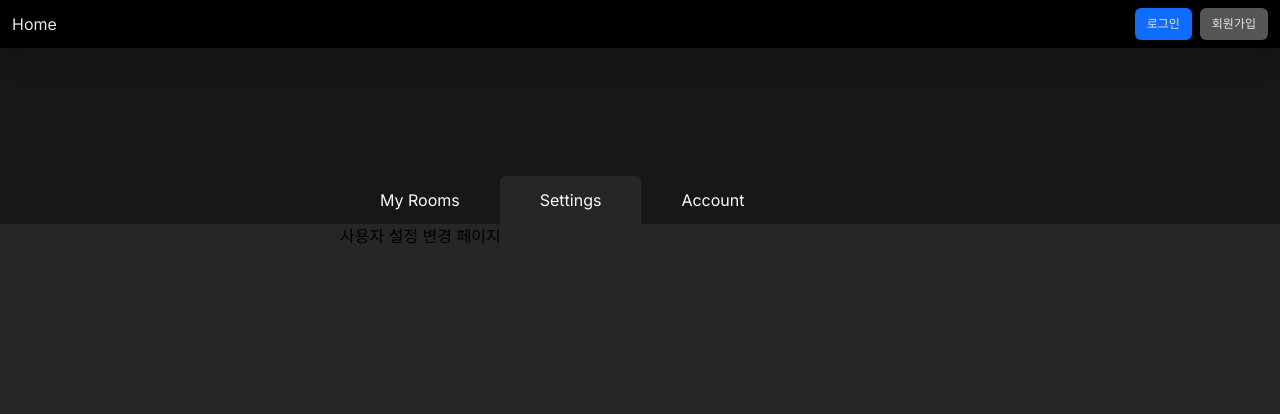
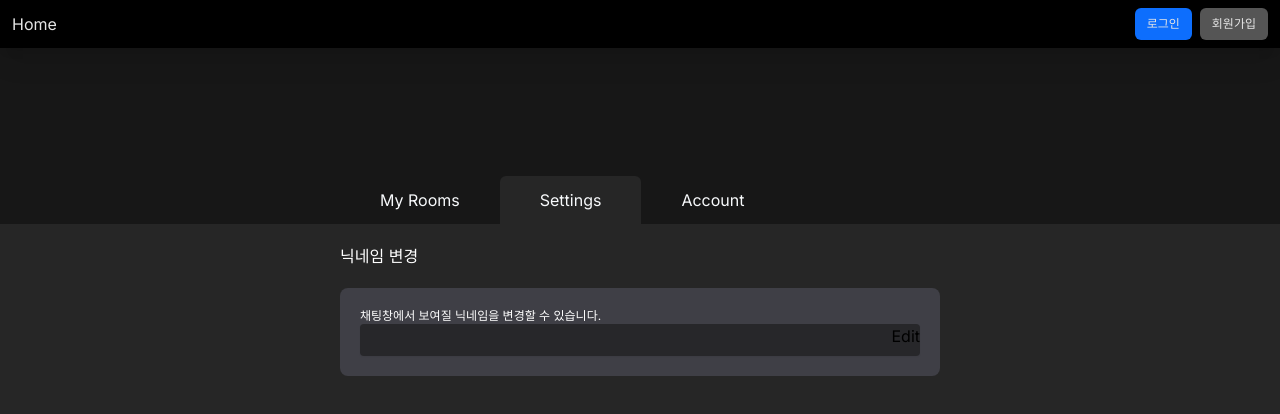
Before and after one commit to lukeydokey/GetherTube, a Next.js app in the folder front/gethertube/: page /user/settings in a window 1280 px wide. Shown: the top 414 px of the page. Built offline with nearby package versions, Linux system fonts and the light colour scheme; no server answers.

Commit message:
Feat:Front: 사용자 설정 페이지 작업

```diff
--- a/front/gethertube/app/user/rooms/page.tsx
+++ b/front/gethertube/app/user/rooms/page.tsx
@@ -7,9 +7,8 @@ import { ResponseFormat, TypeResUserDetail } from "@/api/types";
 const Page = async () => {
   const res: ResponseFormat<TypeResUserDetail> = await userDetailApi();
   if (res.status !== 200) return null;
-  console.log(res);
   return (
-    <div className="flex flex-col gap-5">
+    <div className="flex flex-col gap-5 py-5">
       <span className="text-white">
         룸 정보 {res?.data?.userRooms.length || 0}
       </span>
--- a/front/gethertube/app/user/settings/page.tsx
+++ b/front/gethertube/app/user/settings/page.tsx
@@ -1,5 +1,48 @@
+"use client";
+
+import { Card, Input } from "@/components";
+import { userDetailApi } from "@/api/api";
+import { useState, useEffect } from "react";
+import { ResponseFormat, TypeResUserDetail } from "@/api/types";
+
 const Page = () => {
-  return <div>사용자 설정 변경 페이지</div>;
+  const [isEdit, setIsEdit] = useState(false);
+  const [nickname, setNickname] = useState("");
+
+  useEffect(() => {
+    const fetchUserDetails = async () => {
+      const res: ResponseFormat<TypeResUserDetail> = await userDetailApi();
+      if (res.status === 200 && res.data?.nickName) {
+        setNickname(res.data.nickName);
+      }
+    };
+
+    fetchUserDetails();
+  });
+
+  return (
+    <div className="flex flex-col gap-5 py-5">
+      <span className="text-white">닉네임 변경</span>
+      <Card className="flex flex-col">
+        <span className="text-white text-xs">
+          채팅창에서 보여질 닉네임을 변경할 수 있습니다.
+        </span>
+        <div className="relative">
+          <Input value={nickname} name="nickname" className="w-full" />
+          <div className="absolute top-0 right-0">
+            {isEdit ? (
+              <div>
+                <div>Save</div>
+                <div>Cancel</div>
+              </div>
+            ) : (
+              <div>Edit</div>
+            )}
+          </div>
+        </div>
+      </Card>
+    </div>
+  );
 };
 
 export default Page;
--- a/front/gethertube/components/card/Card.tsx
+++ b/front/gethertube/components/card/Card.tsx
@@ -1,10 +1,13 @@
 export interface TypeCardProps {
+  className: string;
   children: React.ReactNode;
 }
 
-const Card = ({ children }: TypeCardProps) => {
+const Card = ({ className, children }: TypeCardProps) => {
   return (
-    <div className="max-w-screen-sm bg-card-back-color rounded-lg p-5 min-w-80">
+    <div
+      className={`max-w-screen-sm bg-card-back-color rounded-lg p-5 min-w-80 ${className}`}
+    >
       {children}
     </div>
   );
```
